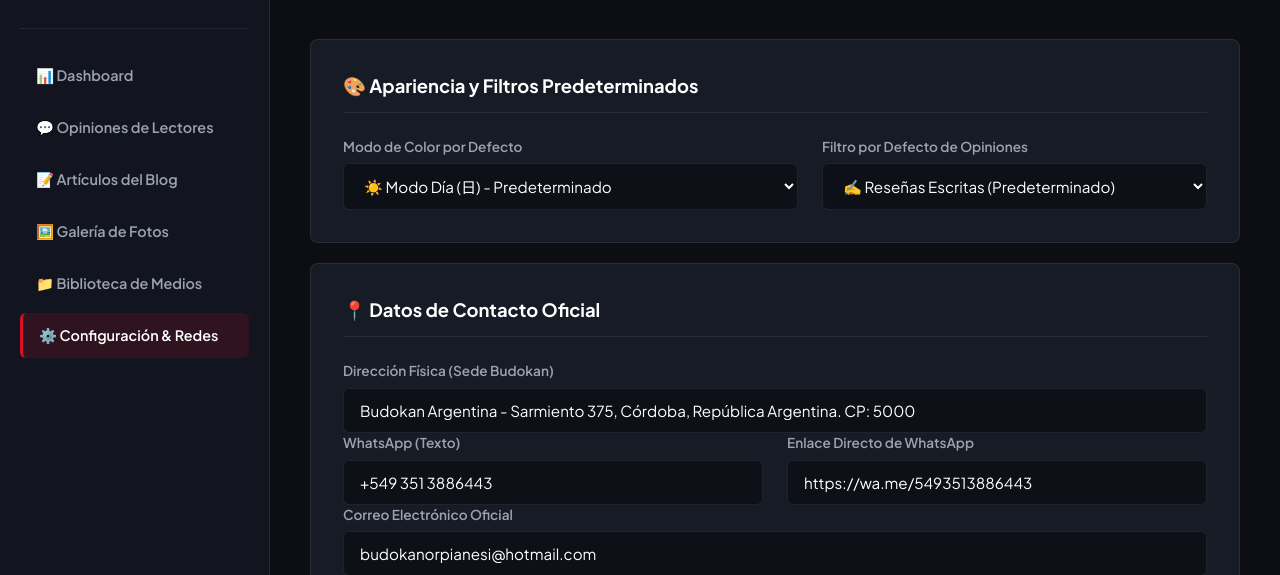
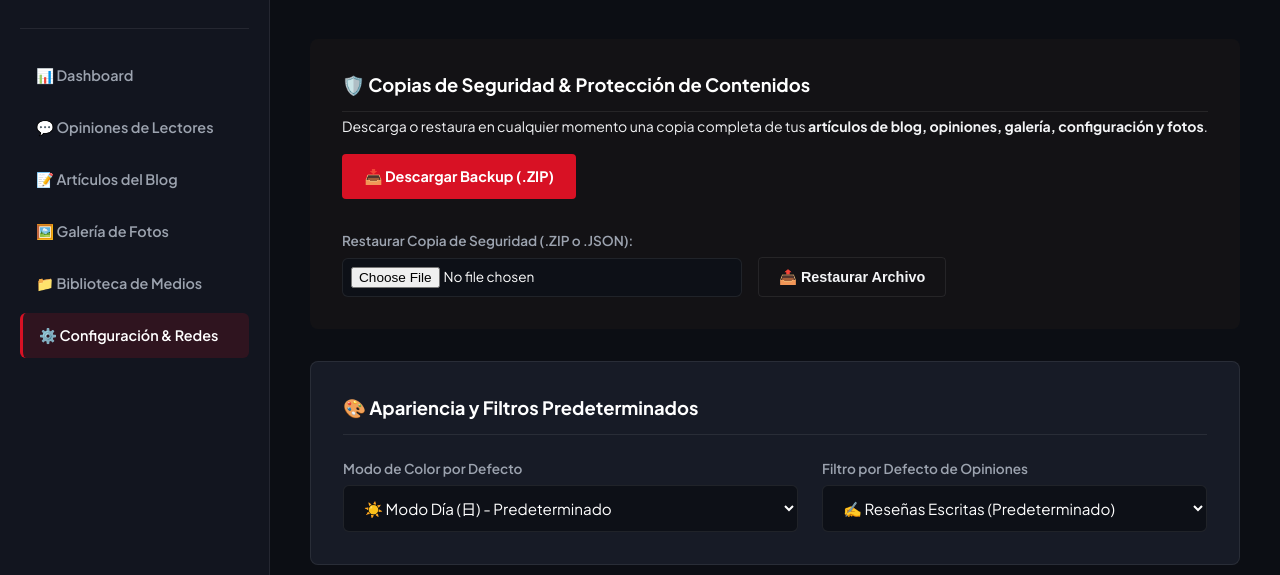
Before and after one commit to Diberto/el-camino-del-samurai, a PHP site: page /admin/settings.php in a window 1280 px wide. Shown: the part 71-646 px from the top of the page. Run offline with PHP 8.4, Linux system fonts and the light colour scheme; the visitor is signed in with stand-in values (Sample User, id 1).

Commit message:
feat(security): proteger datos y fotos contra sobrescritura en updates, agregar copias de seguridad automaticas y panel de respaldo/restauracion ZIP

```diff
--- a/admin/settings.php
+++ b/admin/settings.php
@@ -8,6 +8,73 @@ require_admin_auth();
 $config_data = get_json_data('config.json', ['settings' => []]);
 $settings = $config_data['settings'] ?? [];
 $msg = '';
+
+// Descargar Copia de Seguridad Completa (.ZIP)
+if (isset($_GET['action']) && $_GET['action'] === 'download_backup') {
+    if (class_exists('ZipArchive')) {
+        $zip = new ZipArchive();
+        $zipname = 'backup_samurai_' . date('Y-m-d_H-i') . '.zip';
+        $zip_path = sys_get_temp_dir() . '/' . $zipname;
+        if ($zip->open($zip_path, ZipArchive::CREATE | ZipArchive::OVERWRITE) === TRUE) {
+            $data_files = glob(DATA_DIR . '/*.json');
+            if (is_array($data_files)) {
+                foreach ($data_files as $f) {
+                    $zip->addFile($f, 'data/' . basename($f));
+                }
+            }
+            $photo_files = glob(UPLOADS_DIR . '/*.*');
+            if (is_array($photo_files)) {
+                foreach ($photo_files as $f) {
+                    $zip->addFile($f, 'photos/' . basename($f));
+                }
+            }
+            $zip->close();
+            if (file_exists($zip_path)) {
+                header('Content-Type: application/zip');
+                header('Content-Disposition: attachment; filename="' . $zipname . '"');
+                header('Content-Length: ' . filesize($zip_path));
+                header('Pragma: no-cache');
+                header('Expires: 0');
+                readfile($zip_path);
+                @unlink($zip_path);
+                exit;
+            }
+        }
+    }
+}
+
+// Restaurar Copia de Seguridad (.ZIP o .JSON)
+if ($_SERVER['REQUEST_METHOD'] === 'POST' && isset($_POST['restore_backup'])) {
+    if (!empty($_FILES['backup_file']['tmp_name'])) {
+        $tmp = $_FILES['backup_file']['tmp_name'];
+        $name = $_FILES['backup_file']['name'];
+        $ext = strtolower(pathinfo($name, PATHINFO_EXTENSION));
+
+        if ($ext === 'zip' && class_exists('ZipArchive')) {
+            $zip = new ZipArchive();
+            if ($zip->open($tmp) === TRUE) {
+                for ($i = 0; $i < $zip->numFiles; $i++) {
+                    $entry = $zip->getNameIndex($i);
+                    if (strpos($entry, 'data/') === 0 && substr($entry, -5) === '.json') {
+                        $content = $zip->getFromIndex($i);
+                        file_put_contents(ROOT_DIR . '/' . $entry, $content);
+                    } elseif (strpos($entry, 'photos/') === 0 && substr($entry, -1) !== '/') {
+                        $content = $zip->getFromIndex($i);
+                        file_put_contents(ROOT_DIR . '/' . $entry, $content);
+                    }
+                }
+                $zip->close();
+                $msg = '✅ Copia de seguridad ZIP restaurada con éxito. Todos tus datos y fotos fueron recuperados.';
+            } else {
+                $msg = '❌ Error al procesar el archivo ZIP de respaldo.';
+            }
+        } elseif ($ext === 'json') {
+            $target = DATA_DIR . '/' . basename($name);
+            move_uploaded_file($tmp, $target);
+            $msg = '✅ Archivo ' . htmlspecialchars($name) . ' restaurado con éxito.';
+        }
+    }
+}
 
 if ($_SERVER['REQUEST_METHOD'] === 'POST' && isset($_POST['save_settings'])) {
     $settings['site_title'] = trim($_POST['site_title'] ?? 'La Ruta del Samurái - Jorge Orpianesi');
@@ -89,6 +156,31 @@ if ($_SERVER['REQUEST_METHOD'] === 'POST' && isset($_POST['save_settings'])) {
                 <?php if (!empty($msg)): ?>
                     <div class="alert alert-success"><?= e($msg) ?></div>
                 <?php endif; ?>
+
+                <!-- Respaldo y Protección de Datos -->
+                <div class="admin-card" style="border: 2px solid var(--accent-gold); background: rgba(170, 125, 54, 0.04);">
+                    <div style="display: flex; justify-content: space-between; align-items: center; flex-wrap: wrap; gap: 1rem; margin-bottom: 1rem;">
+                        <div>
+                            <h3 style="margin-bottom: 0.3rem;">🛡️ Copias de Seguridad & Protección de Contenidos</h3>
+                            <p style="font-size: 0.88rem; color: var(--text-secondary); margin: 0;">
+                                Descarga o restaura en cualquier momento una copia completa de tus <strong>artículos de blog, opiniones, galería, configuración y fotos</strong>.
+                            </p>
+                        </div>
+                        <a href="settings.php?action=download_backup" class="btn btn-admin-primary" style="text-decoration: none; padding: 0.75rem 1.4rem; font-weight: 700;">
+                            📥 Descargar Backup (.ZIP)
+                        </a>
+                    </div>
+
+                    <form method="POST" action="settings.php" enctype="multipart/form-data" style="border-top: 1px solid var(--border-color); padding-top: 1rem; display: flex; gap: 1rem; align-items: flex-end; flex-wrap: wrap;">
+                        <div class="form-group" style="margin-bottom: 0; flex-grow: 1; max-width: 400px;">
+                            <label style="font-size: 0.85rem; font-weight: 600;">Restaurar Copia de Seguridad (.ZIP o .JSON):</label>
+                            <input type="file" name="backup_file" accept=".zip,.json" required style="padding: 0.5rem; font-size: 0.85rem;">
+                        </div>
+                        <button type="submit" name="restore_backup" class="btn btn-admin-secondary" style="padding: 0.65rem 1.25rem;" onclick="return confirm('¿Estás seguro de restaurar este archivo de respaldo?');">
+                            📤 Restaurar Archivo
+                        </button>
+                    </form>
+                </div>
 
                 <form method="POST" action="settings.php" class="admin-form">
                     <!-- Apariencia y Filtros Predeterminados -->
--- a/config/settings.php
+++ b/config/settings.php
@@ -13,11 +13,26 @@ if (session_status() === PHP_SESSION_NONE) {
 define('ROOT_DIR', realpath(__DIR__ . '/..'));
 define('DATA_DIR', ROOT_DIR . '/data');
 define('UPLOADS_DIR', ROOT_DIR . '/photos');
+define('BACKUPS_DIR', DATA_DIR . '/backups');
+
+// Asegurar que existan los directorios clave
+if (!is_dir(DATA_DIR)) {
+    @mkdir(DATA_DIR, 0755, true);
+}
+if (!is_dir(UPLOADS_DIR)) {
+    @mkdir(UPLOADS_DIR, 0755, true);
+}
+if (!is_dir(BACKUPS_DIR)) {
+    @mkdir(BACKUPS_DIR, 0755, true);
+}
 
 // Helper para leer archivos JSON de datos
 function get_json_data(string $filename, $default = []) {
     $path = DATA_DIR . '/' . $filename;
     if (!file_exists($path)) {
+        if (!empty($default)) {
+            save_json_data($filename, $default, false);
+        }
         return $default;
     }
     $content = file_get_contents($path);
@@ -25,9 +40,27 @@ function get_json_data(string $filename, $default = []) {
     return is_array($decoded) ? $decoded : $default;
 }
 
-// Helper para guardar datos JSON
-function save_json_data(string $filename, $data): bool {
+// Helper para guardar datos JSON con copia de seguridad automática
+function save_json_data(string $filename, $data, bool $create_backup = true): bool {
     $path = DATA_DIR . '/' . $filename;
+
+    // Crear copia de seguridad automática previa si el archivo ya existe y tiene datos
+    if ($create_backup && file_exists($path) && filesize($path) > 0) {
+        $backup_file = BACKUPS_DIR . '/' . pathinfo($filename, PATHINFO_FILENAME) . '_' . date('Y-m-d_H-i-s') . '.json';
+        @copy($path, $backup_file);
+
+        // Limitar a las últimas 15 copias de seguridad automáticas por archivo para no saturar disco
+        $existing_backups = glob(BACKUPS_DIR . '/' . pathinfo($filename, PATHINFO_FILENAME) . '_*.json');
+        if (is_array($existing_backups) && count($existing_backups) > 15) {
+            usort($existing_backups, function($a, $b) {
+                return filemtime($a) - filemtime($b);
+            });
+            while (count($existing_backups) > 15) {
+                @unlink(array_shift($existing_backups));
+            }
+        }
+    }
+
     $encoded = json_encode($data, JSON_PRETTY_PRINT | JSON_UNESCAPED_UNICODE | JSON_UNESCAPED_SLASHES);
     return file_put_contents($path, $encoded) !== false;
 }
```
